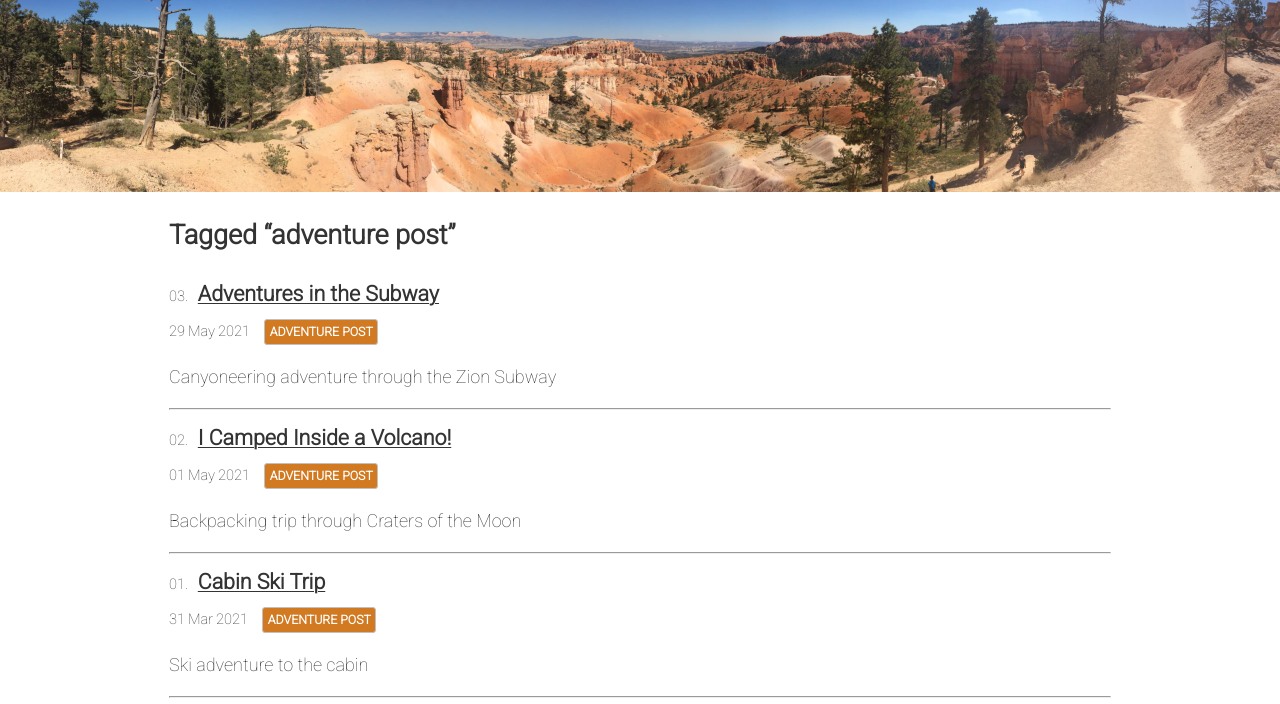
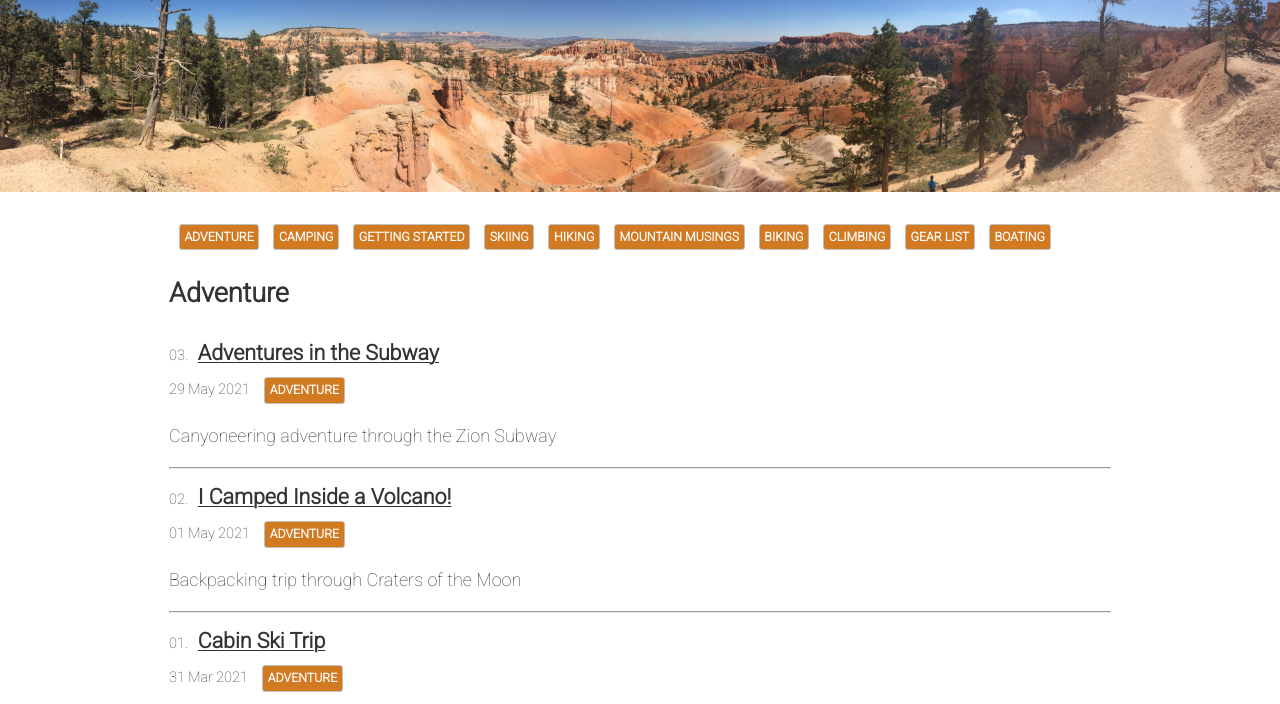
Before and after one commit to matkat99/backcountrybasics, an Eleventy site: page tags.njk in a window 1280 px wide. Shown: the part 96-800 px from the top of the page. Built offline with nearby package versions, Linux system fonts and the light colour scheme; Eleventy itself is replaced by a stand-in of ours; files that its build step writes are made by us from their sources; what eleventy-plugin-sass would draw is missing.

Commit message:
adventure

```diff
--- a/index.njk
+++ b/index.njk
@@ -12,7 +12,7 @@ eleventyNavigation:
   <img src="/img/bechler-topo.png">
   <section class="intro">
 <h2>Welcome to Backcountry Basics</h2>
-  <p>This site started out as a way to share my love of the outdoors, and hopefully in some small way encourage others to spend more time there. Check out one of the categories.  Thanks for reading</p>
+  <p>This site started out as a way to share my love of the outdoors, and hopefully in some small way encourage others to spend more time there. Check out one of the categories.  Thanks for reading!</p>
   <p class="signature">Nathan</p>
   </section>
   <section class="hero__start">
--- a/posts/adventureposts/adventures-in-the-subway.md
+++ b/posts/adventureposts/adventures-in-the-subway.md
@@ -3,7 +3,7 @@ title: Adventures in the Subway
 description: Canyoneering adventure through the Zion Subway
 date: 2021-05-29
 tags:
-  - adventure post
+  - adventure
 layout: layouts/post.njk
 image: /img/subwayadventure.jpg
 ---
--- a/posts/adventureposts/cabin-ski-trip.md
+++ b/posts/adventureposts/cabin-ski-trip.md
@@ -3,7 +3,7 @@ title: Cabin Ski Trip
 description: Ski adventure to the cabin
 date: 2021-03-31
 tags:
-  - adventure post
+  - adventure
 layout: layouts/post.njk
 image: /img/cabinskitrip.jpg
 ---
--- a/posts/adventureposts/i-camped-inside-a-volcano.md
+++ b/posts/adventureposts/i-camped-inside-a-volcano.md
@@ -3,7 +3,7 @@ title: I Camped Inside a Volcano!
 description: Backpacking trip through Craters of the Moon
 date: 2021-05-01
 tags:
-  - adventure post
+  - adventure
 layout: layouts/post.njk
 image: /img/volcanocamping.jpg
 ---
--- a/scss/index.scss
+++ b/scss/index.scss
@@ -261,6 +261,10 @@ a[href].direct-link:focus:visited,
   color: #aaa;
 }
 
+.capitalize {
+text-transform: capitalize;
+}
+
 @import "utilities";
 @import "social";
 @import "blocks/tmpl-home";
--- a/tags.njk
+++ b/tags.njk
@@ -15,7 +15,11 @@ eleventyComputed:
   title: Tagged “{{ tag }}”
 permalink: /tags/{{ tag | slug }}/
 ---
-<h1>Tagged “{{ tag }}”</h1>
+<section class="tag-list">
+  {% include 'tags-list.njk' %}
+  </section>
+
+<h1 class="capitalize">{{ tag }}</h1>
 
 {% set postslist = collections[ tag ] %}
 {% include "postslist.njk" %}
```
Also changed, not shown: css/scss/index.css.
